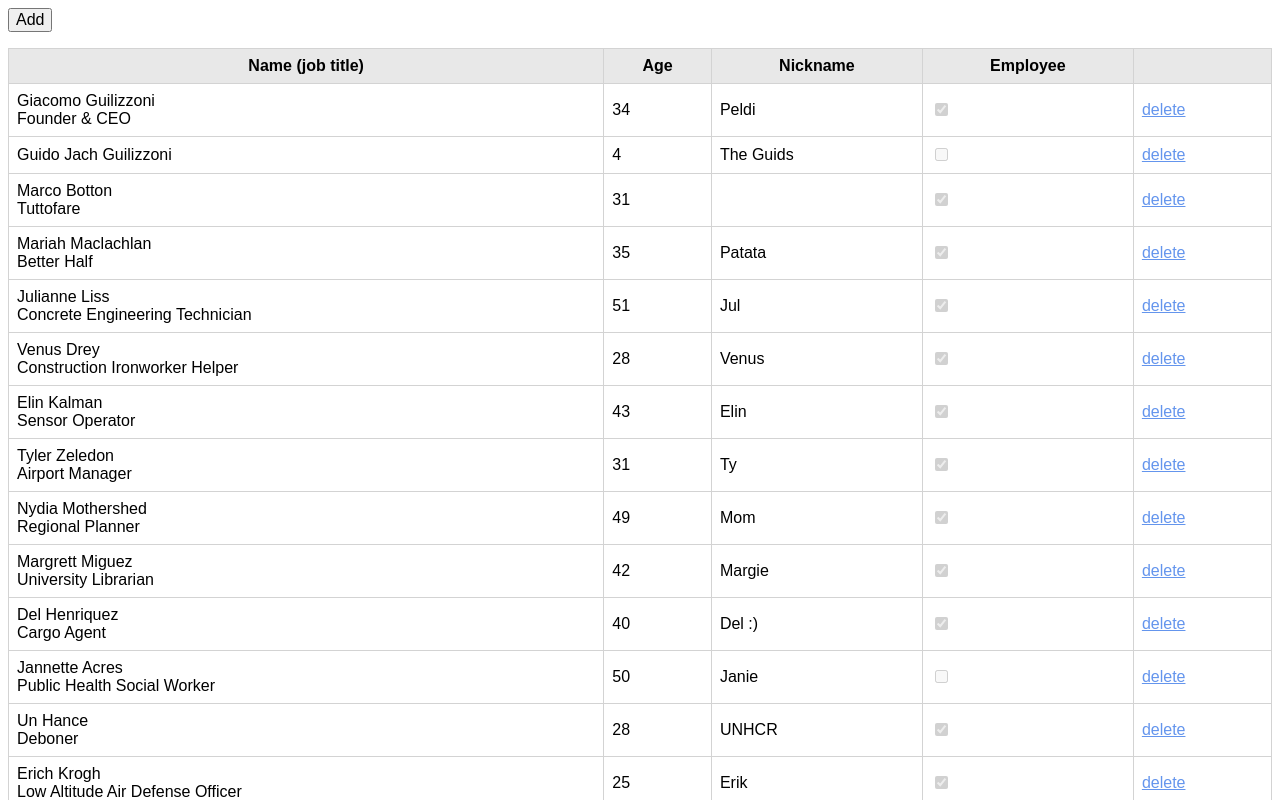
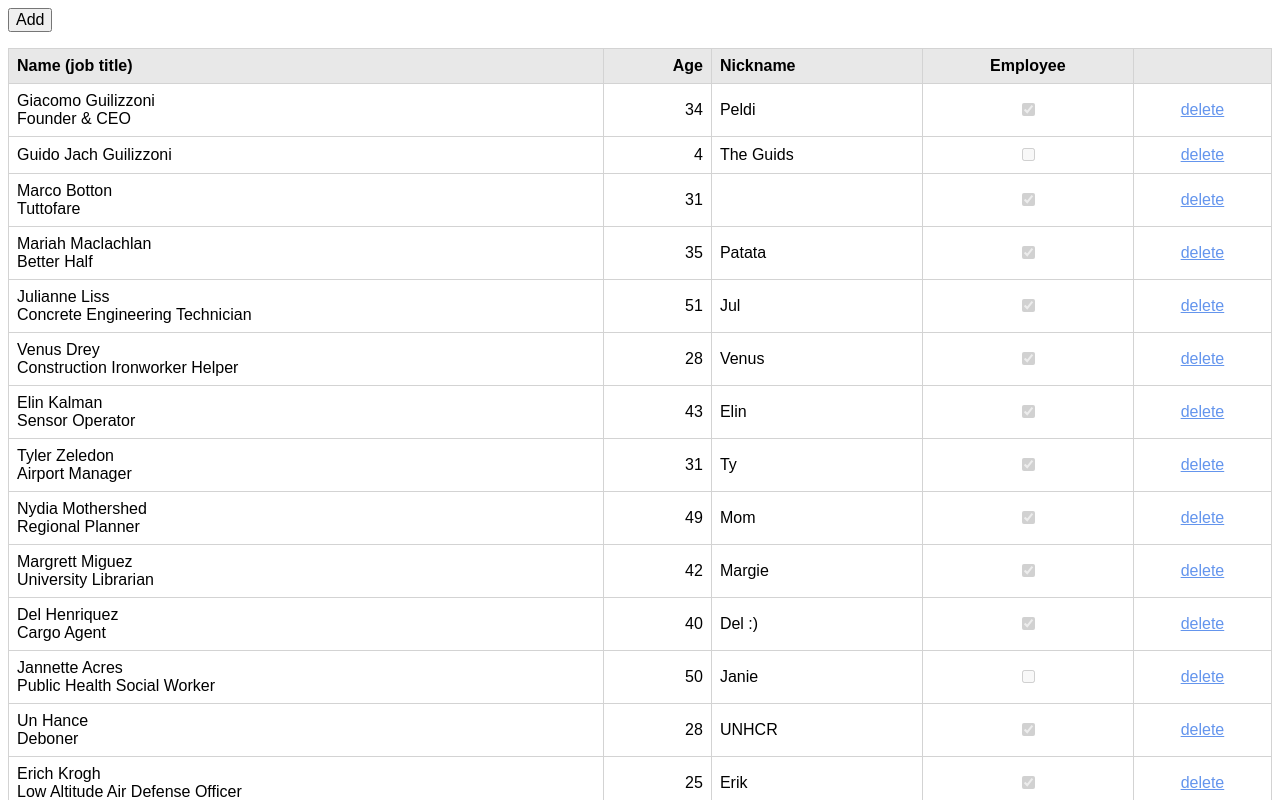
Before and after one commit to potocskaf/html-school, a website: page src/index.html in a window 1280 px wide. Shown: the top 800 px of the page. Drawn offline with nearby package versions, Linux system fonts and the light colour scheme; files that its build step writes are made by us from their sources.

Commit message:
grid column styling funcionality

```diff
--- a/src/index.html
+++ b/src/index.html
@@ -16,11 +16,11 @@
     <table id="table-persons">
         <thead>
         <tr>
-            <th>Name (job title)</th>
-            <th>Age</th>
-            <th>Nickname</th>
-            <th>Employee</th>
-            <th></th>
+            <th class="text-left">Name (job title)</th>
+            <th class="text-right">Age</th>
+            <th class="text-left">Nickname</th>
+            <th class="text-center">Employee</th>
+            <th class="text-center"></th>
         </tr>
         </thead>
         <tbody>
--- a/src/js/dashboard.js
+++ b/src/js/dashboard.js
@@ -2,28 +2,42 @@
     var personsData = [];
     var personsGrid = eeGrid.init('table-persons',
         [
-            function (d){
+            {
+                key: function (d) {
                     return d.name + (d.job ? '<br>' + d.job : '');
+                }, style: 'text-left'
             },
-            'age',
-            'nick',
-            function(d){
+            {
+                key: 'age', style: 'text-right'
+            },
+            {
+                key: 'nick', style: 'text-left'
+            },
+            {
+                key: function (d) {
                     var checkbox = document.createElement('input');
                     checkbox.type = "checkbox";
                     checkbox.checked = d.employee;
                     checkbox.disabled = true;
                     return checkbox;
                 },
-            function (d) {
+                style: 'text-center'
+            },
+            {
+                key: function (d) {
                     var deleteBtn = document.createElement('A');
                     deleteBtn.innerHTML = 'delete';
-                deleteBtn.addEventListener('click', function(){
+                    deleteBtn.addEventListener('click', function () {
                         console.log(d);
                     });
                     return deleteBtn;
+                },
+                style: 'text-center'
             }
         ]
     );
+
+
     eeUtil.getJson('asset/persons.json', function (response) {
         personsData = response;
         personsGrid.update(personsData);
@@ -33,6 +47,7 @@
     });
 
     var dataDumpElement = document.getElementById('ta-data-dump');
+
     function updateDataDump(d) {
         dataDumpElement.value = JSON.stringify(d, null, 4);
     }
--- a/src/js/ee-grid.js
+++ b/src/js/ee-grid.js
@@ -24,12 +24,16 @@ var eeGrid = (function () {
             var row = document.createElement('TR');
             _self.colDef.forEach(function (col) {
                 var td = document.createElement('TD');
-                var content = (typeof col === 'function' ? col(item) : item[col]);
+                var key = col.key, style = col.style || '';
+                var content = (typeof key === 'function' ? key(item) : item[key]);
                 if (typeof content === 'object') {
                     td.appendChild(content);
                 } else {
                     td.innerHTML = content + '';
                 }
+                // if (style){
+                    td.className = style;
+                // }
                 row.appendChild(td);
             });
             body.appendChild(row);
--- a/src/sass/style.scss
+++ b/src/sass/style.scss
@@ -38,6 +38,14 @@ textarea {
   margin-bottom: 1rem;
 }
 
+.text-left {
+  text-align: left;
+}
+
 .text-right {
   text-align: right;
 }
+
+.text-center {
+  text-align: center;
+}
```
Lines whose indentation alone changed are shown as unchanged.
